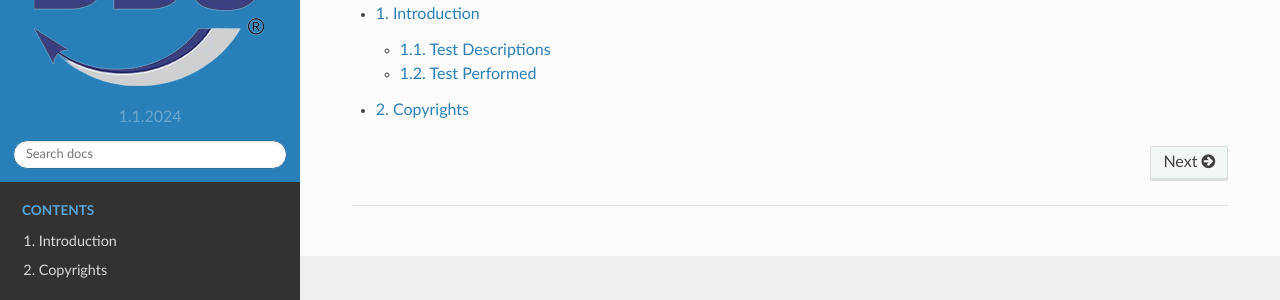
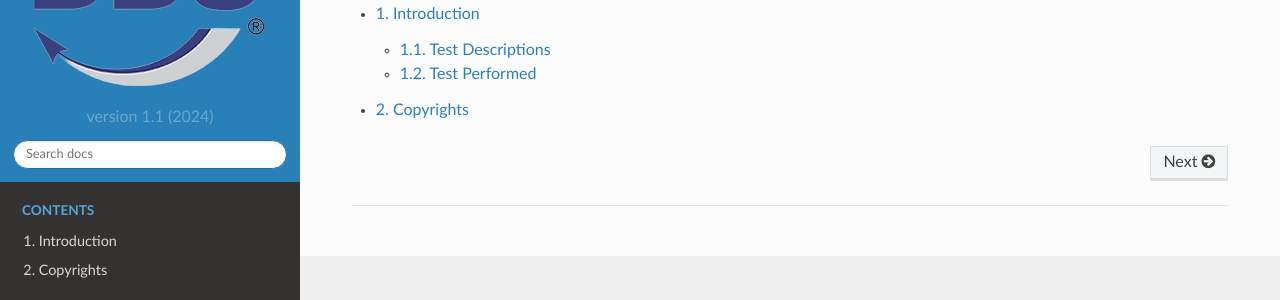
Before and after one commit to omg-dds/dds-rtps, a Sphinx documentation site: the page built from doc/index.rst, in a window 1280 px wide. Shown: the part 206-506 px from the top of the page. Built offline with Sphinx 7.4.7 and the Read the Docs theme 2.0.0, drawn with Linux system fonts in a browser that asks for light colours; formulas are drawn with MathJax 3; pages that are not in the unit, such as notebooks, are missing from menus.

Commit message:
Update version string in the generated doc

```diff
--- a/doc/conf.py
+++ b/doc/conf.py
@@ -132,7 +132,7 @@ html_show_copyright = False
 # built documents.
 #
 # The full version, including alpha/beta/rc tags.
-release = '1.1.2024'
+release = 'version 1.1 (2024)'
 version = release
 
 # The language for content autogenerated by Sphinx. Refer to documentation
```
